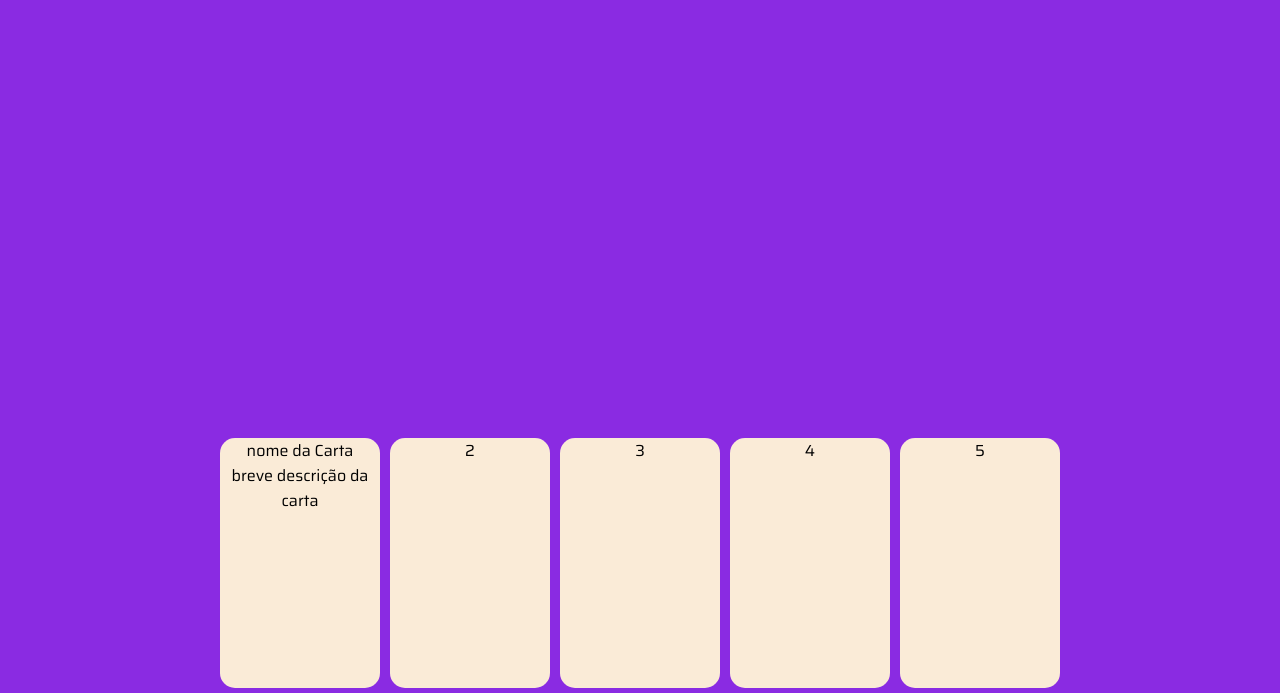
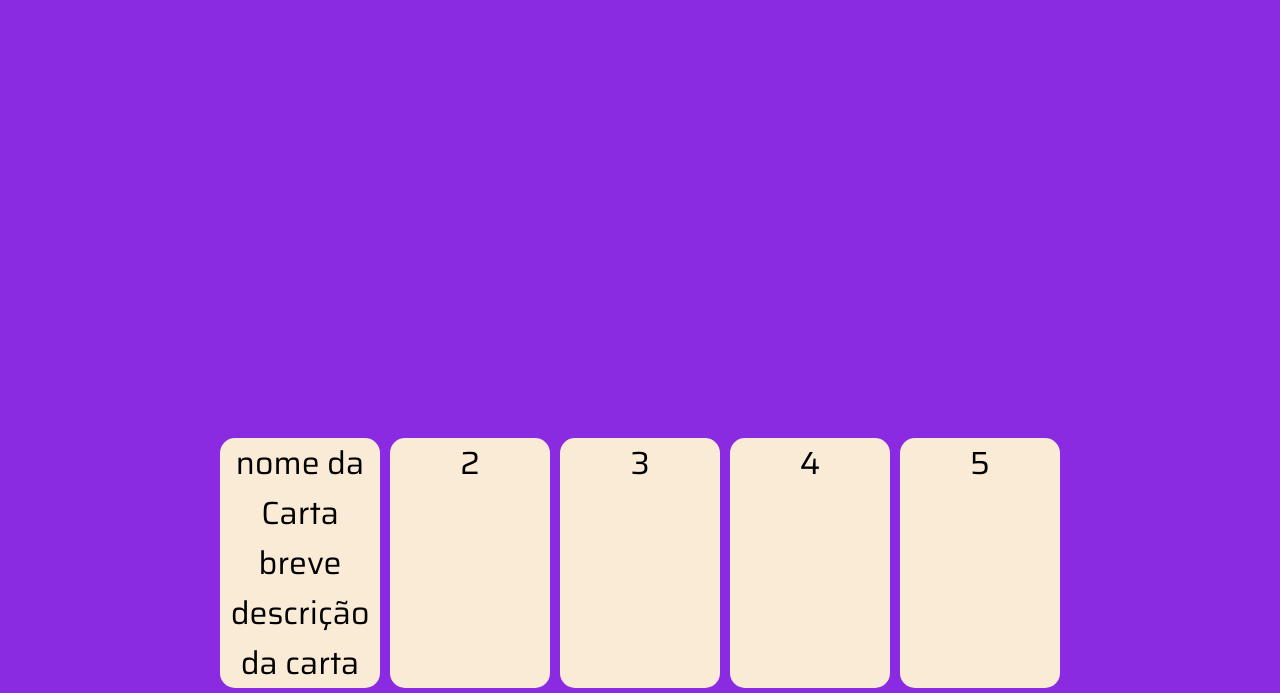
Before and after one commit to BuxaCanhao/site, a plain HTML site: page index.html in a window 1280 px wide. Shown: the part 107-800 px from the top of the page. Drawn offline with Linux system fonts and the light colour scheme.

Commit message:
alt-fontSize3

```diff
--- a/style.css
+++ b/style.css
@@ -6,7 +6,7 @@
     padding: 0px;
     box-sizing: border-box;
     font-family: "Saira", sans-serif;
-    font-size: 62,5%;
+    font-size: 2.5vw;
     font-weight: normal;
 }
 
```
